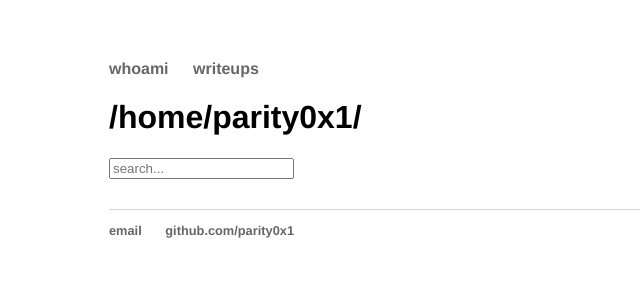
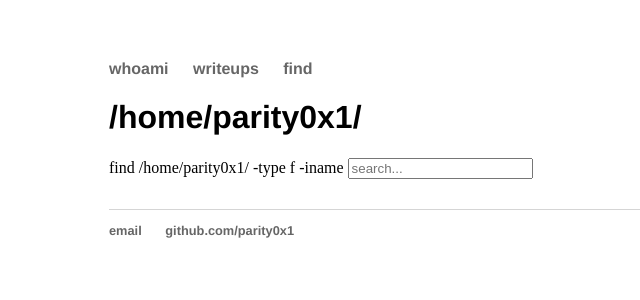
Before and after one commit to parity0x1/parity0x1.github.io, a Jekyll site: the page built from find/index.html, in a window 1280 px wide. Shown: the top 300 px of the page, without its empty margins (83-723 px from the left). Built offline with Jekyll 4.4.1, drawn with Linux system fonts in a browser that asks for light colours.

Commit message:
Added writeup search

```diff
--- a/_layouts/default.html
+++ b/_layouts/default.html
@@ -9,7 +9,8 @@
 			<nav>
 	    		<ul>
 	        		<li><a href="/">whoami</a></li>
-	        		<li><a href="/writeups">writeups</a></li>
+                    <li><a href="/writeups">writeups</a></li>
+                    <li><a href="/find">find</a></li>
 	    		</ul>
 			</nav>
 			<div class="container">
--- a/css/main.css
+++ b/css/main.css
@@ -31,6 +31,10 @@
 ul{
     padding-left: 0;
 }
+li{
+    list-style-position: inside;
+    list-style-type: disclosure-closed;
+}
 footer {
     border-top: 1px solid #d5d5d5;
     font-size: .8em;
--- a/find/index.html
+++ b/find/index.html
@@ -5,7 +5,7 @@
 <h1>{{ page.title }}</h1>
 <!-- Html Elements for Search -->
 <div id="search-container">
-    <input type="text" id="search-input" placeholder="search...">
+    find /home/parity0x1/ -type f -iname <input type="text" id="search-input" placeholder="search...">
     <ul id="results-container"></ul>
 </div>
 
```
